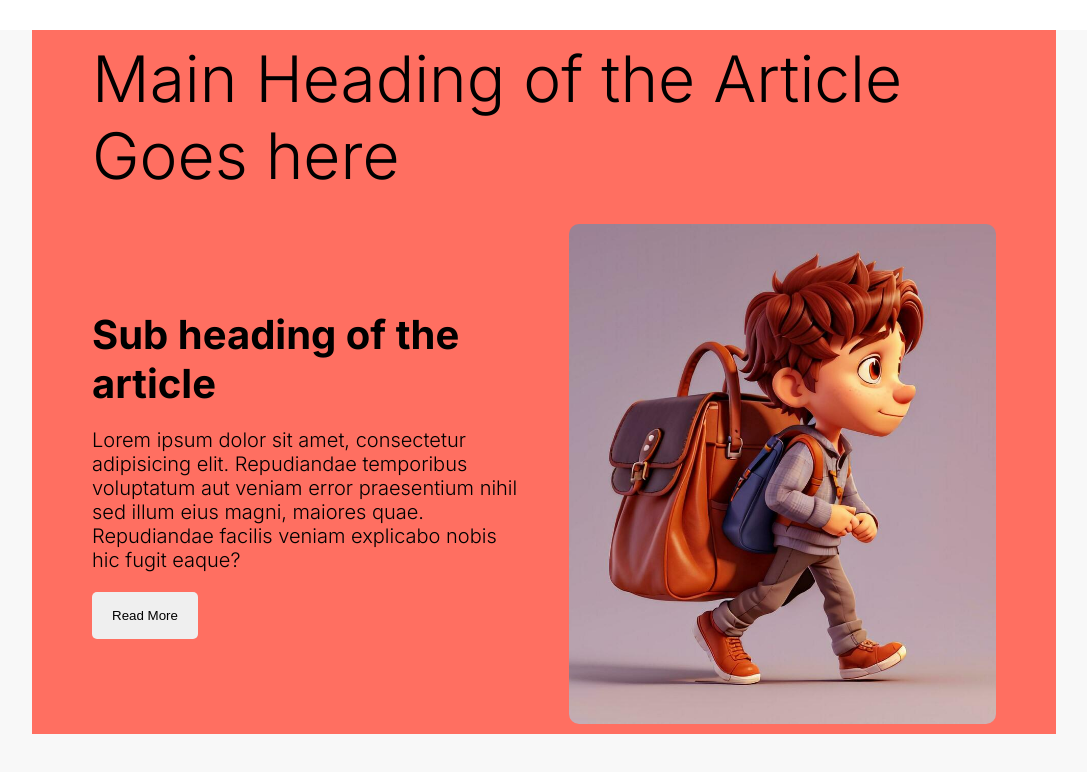
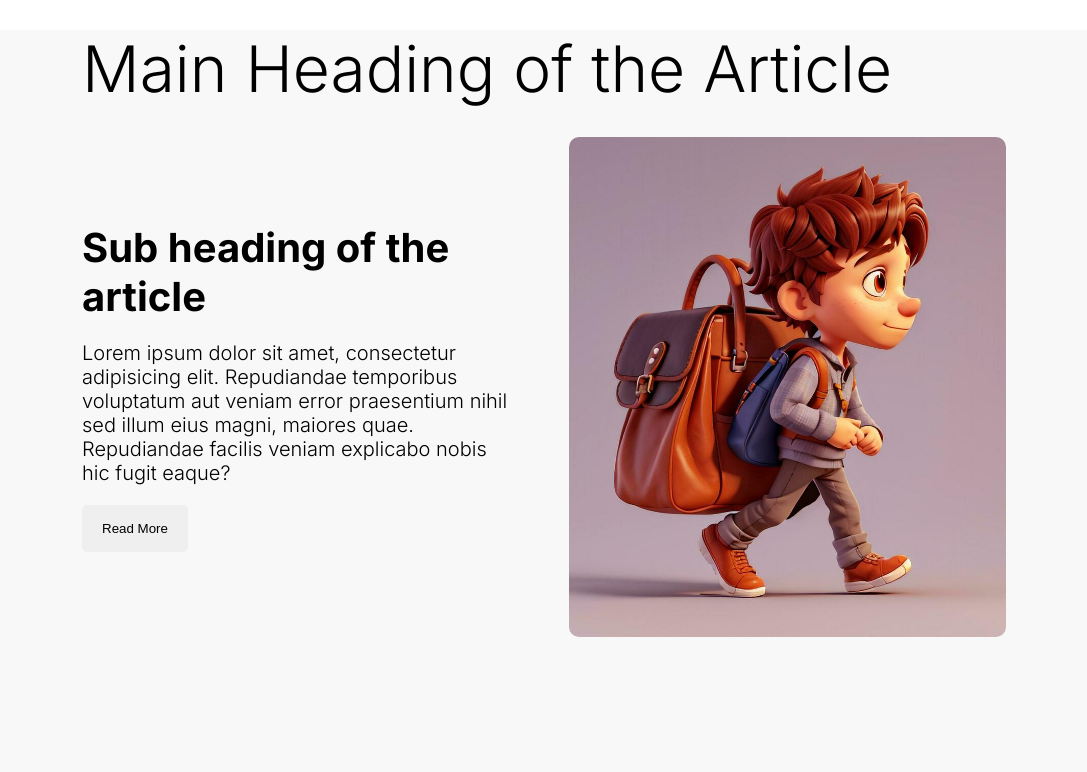
Before and after one commit to Lahirutech/mongodb-nextjs-connection-sample, a Next.js app: page / in a window 1280 px wide. Shown: the top 772 px of the page, without its empty margins (96-1183 px from the left). Built offline with nearby package versions, Linux system fonts and the light colour scheme.

Commit message:
feature post fix

```diff
--- a/src/app/globals.css
+++ b/src/app/globals.css
@@ -22,7 +22,6 @@ a {
   max-width: 1736px;
   margin-left: auto;
   margin-right: auto;
-  background-color: var(--accent);
 
   padding-left: 70px;
   padding-right: 70px;
--- a/src/components/featured/Featured.tsx
+++ b/src/components/featured/Featured.tsx
@@ -4,12 +4,9 @@ import Image from "next/image";
 import headrImg from "@public/assets/images/3d-cartoon-boy-character-model-design-free-photo.jpg";
 
 const Featured = () => {
-
   return (
     <div className={styles.container}>
-      <h1 className={styles.articleHead}>
-        Main Heading of the Article Goes here
-      </h1>
+      <h1 className={styles.articleHead}>Main Heading of the Article</h1>
       <div className={styles.articleBody}>
         <div className={styles.articleDesc}>
           <h2 className={styles.subhead}>Sub heading of the article</h2>
--- a/src/components/featured/featured.module.css
+++ b/src/components/featured/featured.module.css
@@ -1,9 +1,9 @@
-/* When making the image responsive you can give different
-height in each breakpoint and make the width 100% so it gets responsive.
-or pass it with the sizes prop  */
 .container {
   margin-top: 30px;
-  padding: 10px;
+  display: flex;
+  flex-direction: column;
+  align-items: left;
+  justify-content: center;
 }
 .articleHead {
   font-size: 96px;
```
